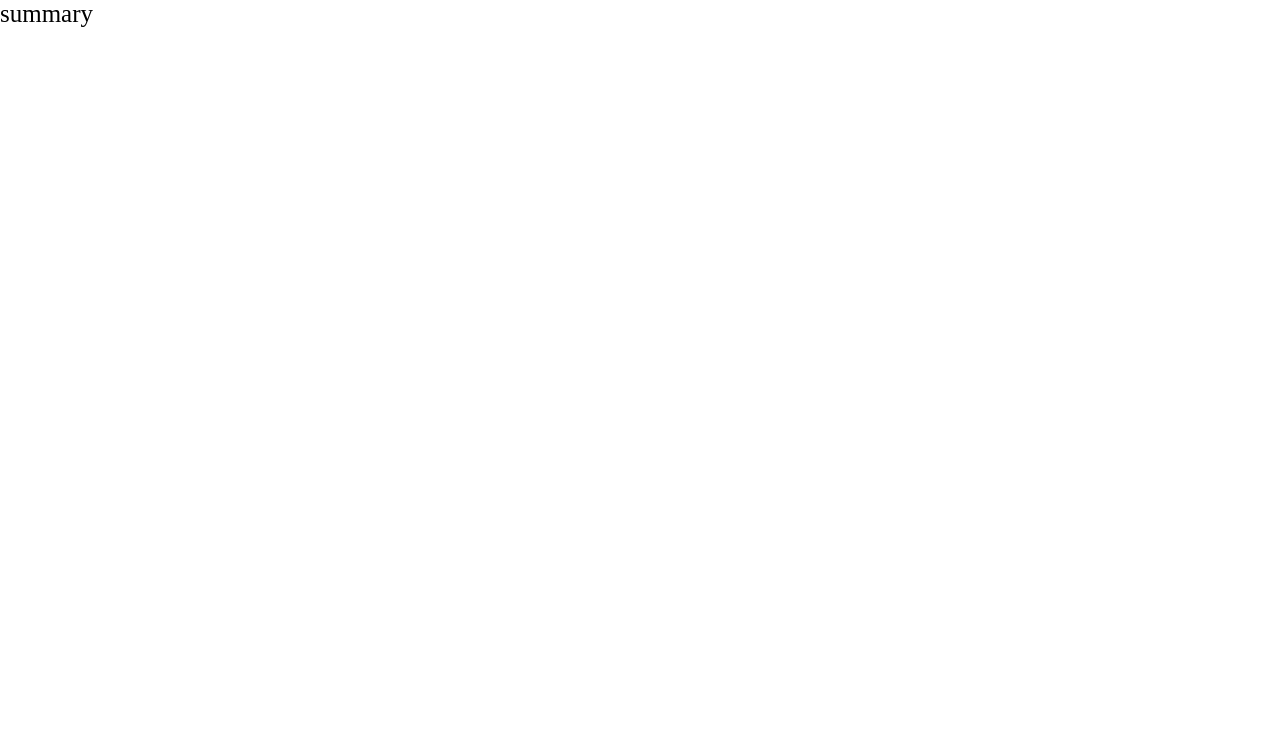
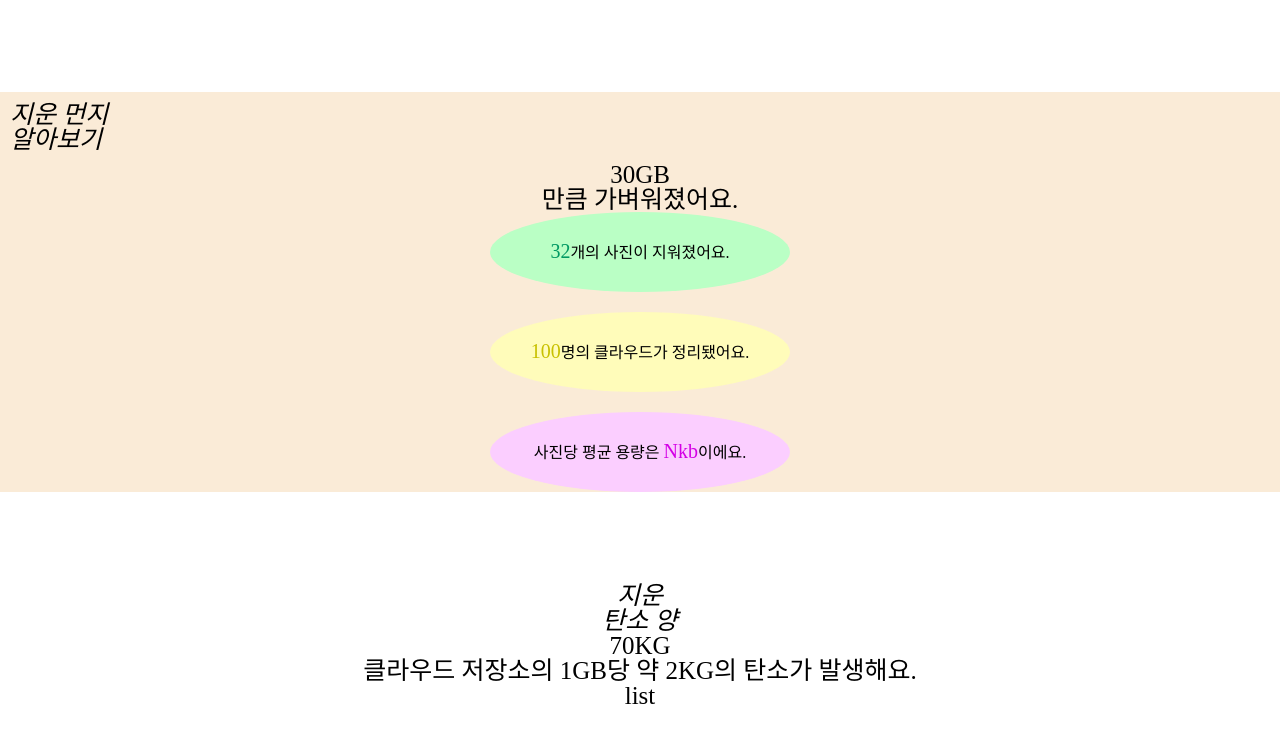
Before and after one commit to cloud-duster/cloud-duster-fe, a React (Vite) app: page /summary in a window 1280 px wide. Shown: the top 742 px of the page. Built offline with nearby package versions, Linux system fonts and the light colour scheme; a web font is replaced by a local one.

Commit message:
fix(#16): 지운 먼지 알아보기 레이아웃

```diff
--- /dev/null
+++ b/src/app/summary/DeletedAmount.tsx
@@ -0,0 +1,36 @@
+import React from "react";
+
+const DeletedAmount = () => {
+	return <div className="deleted-wrapper column">
+		<em className="deleted-title-label">지운 먼지<br />알아보기</em>
+		<div>
+            30GB
+			<div>만큼 가벼워졌어요.</div>
+		</div>
+
+		<div className="oval-wrapper column">
+			<div className="oval first">
+				<p className="oval-text">
+					<em className="accent-oval-text first">32</em>개의 사진이 지워졌어요.
+				</p>
+			</div>
+
+			<div className="oval second">
+				<p className="oval-text">
+					<em className="accent-oval-text second">100</em>명의 클라우드가
+                    정리됐어요.
+				</p>
+			</div>
+
+			<div className="oval third">
+				<p className="oval-text">
+                    사진당 평균 용량은{" "}
+					<em className="accent-oval-text third">Nkb</em>
+                    이에요.
+				</p>
+			</div>
+		</div>
+	</div>;
+};
+
+export default DeletedAmount;
--- /dev/null
+++ b/src/app/summary/ReducedCarbon.tsx
@@ -0,0 +1,17 @@
+import React from "react";
+
+const ReducedCarbon = () => {
+	return <div>
+		<em>지운<br />탄소 양</em>
+		<div>
+            70KG
+			<div>
+                클라우드 저장소의
+                1GB당 약 2KG의 탄소가 발생해요.
+			</div>
+		</div>
+		<div>list</div>
+	</div>;
+};
+
+export default ReducedCarbon;
--- a/src/app/summary/index.tsx
+++ b/src/app/summary/index.tsx
@@ -1,7 +1,13 @@
+import "@/css/summary.css";
 import React from "react";
+import DeletedAmount from "./DeletedAmount";
+import ReducedCarbon from "./ReducedCarbon";
 
 const Summary = () => {
-	return <div>summary</div>;
+	return <div className='container column' style={{ overflow: "scroll" }}>
+		<DeletedAmount />
+		<ReducedCarbon />
+	</div>;
 };
 
 export default Summary;
--- /dev/null
+++ b/src/css/summary.css
@@ -0,0 +1,73 @@
+.deleted-wrapper {
+    display: flex;
+    width: 100%;
+    background-color: antiquewhite;
+}
+
+.deleted-title-label {
+    text-align: left;
+    padding: 10px;
+}
+
+.label-right-down {
+    z-index: 3;
+    position: absolute;
+    font-size: 16px;
+    top: 100px;
+    line-height: 20px;
+    right: 0;
+    margin: 0;
+}
+
+.oval-wrapper {
+    display: flex;
+    align-items: center;
+    gap: 20px;
+    justify-content: space-between;
+}
+
+.oval {
+    position: relative;
+    width: 300px;
+    height: 80px;
+    border-radius: 50%;
+}
+
+.oval.first {
+    background-color: #BAFFC5;
+}
+
+.oval.second {
+    background-color: #FFFCBA;
+}
+
+.oval.third {
+    background-color: #FBCEFF;
+}
+
+.oval-text {
+    width: 100%;
+    margin: 0;
+    position: absolute;
+    font-size: 16px;
+    top: 50%;
+    left: 50%;
+    transform: translate(-50%, -50%);
+}
+
+.accent-oval-text {
+    font-size: 20px;
+    font-style: normal;
+}
+
+.accent-oval-text.first {
+    color: #009962;
+}
+
+.accent-oval-text.second {
+    color: #C8C000;
+}
+
+.accent-oval-text.third {
+    color: #D400E6;
+}
```
Also changed, not shown: 1 other file (tests, documents, lock files or other folders).
